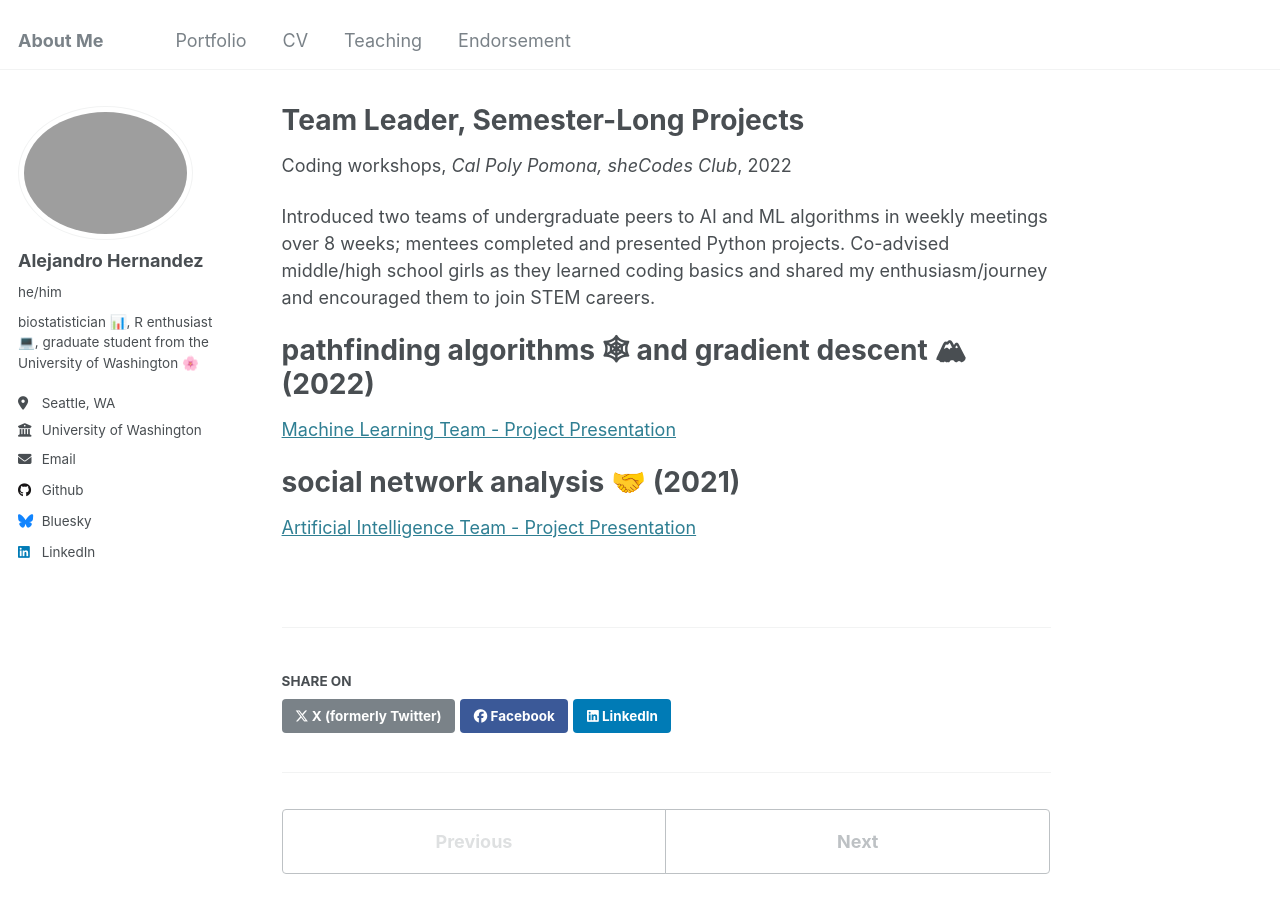
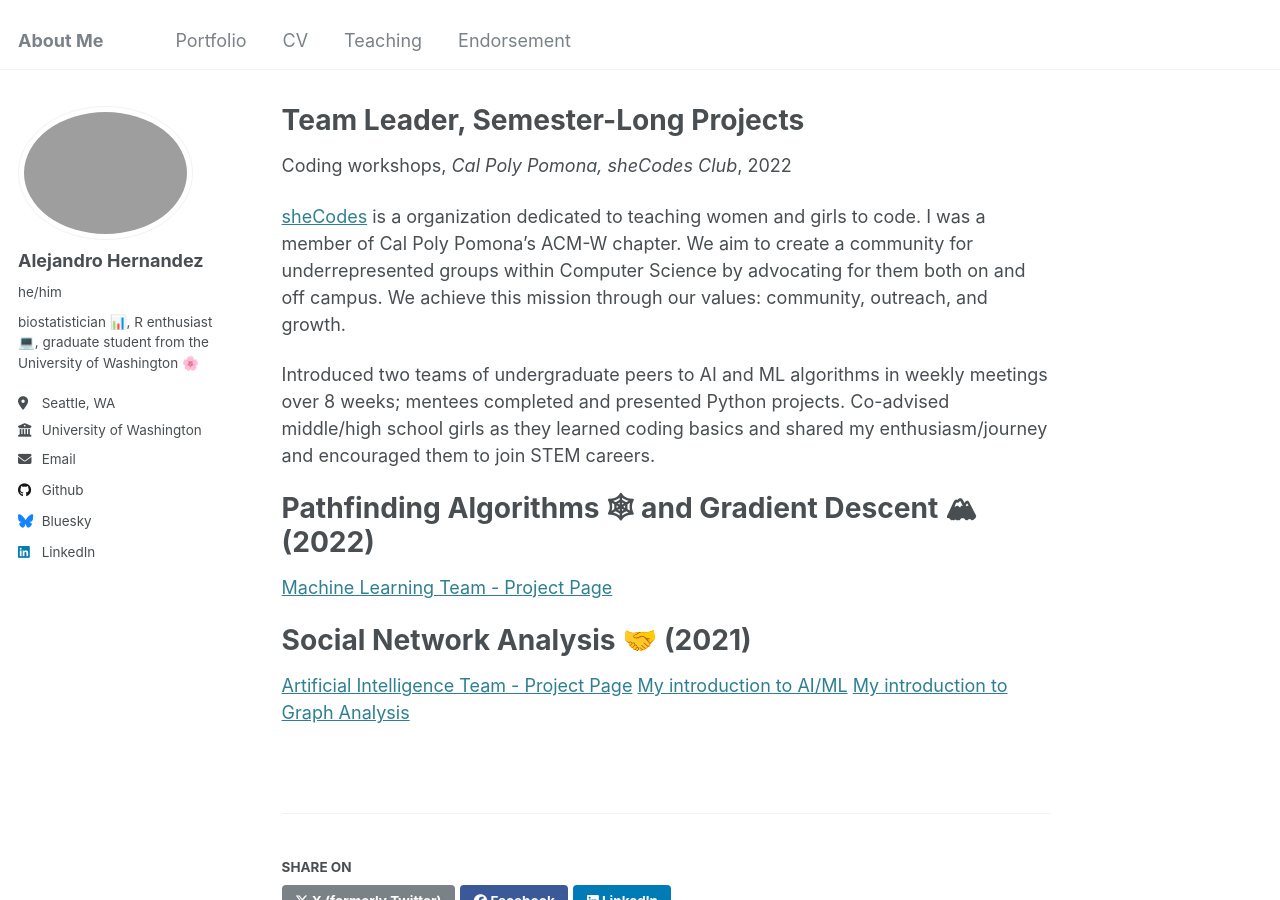
Before and after one commit to alejandroh3005/alejandroh3005.github.io, a Jekyll site: the page built from _teaching/slp.md, in a window 1280 px wide and 900 px high. Built offline with Jekyll 4.4.1, drawn with Linux system fonts in a browser that asks for light colours.

Commit message:
Update slp.md

```diff
--- a/_teaching/slp.md
+++ b/_teaching/slp.md
@@ -8,15 +8,18 @@ date: 2022-07-01
 location: "Pomona, USA"
 ---
 
+[sheCodes](https://www.cppshecodes.com/index.html#about) is a organization dedicated to teaching women and girls to code. I was a member of Cal Poly Pomona’s ACM-W chapter. We aim to create a community for underrepresented groups within Computer Science by advocating for them both on and off campus. We achieve this mission through our values: community, outreach, and growth.
+
 Introduced two teams of undergraduate peers to AI and ML algorithms in weekly meetings over 8 weeks; mentees completed and presented Python projects. Co-advised middle/high school girls as they learned coding basics and shared my enthusiasm/journey and encouraged them to join STEM careers.
 
-pathfinding algorithms 🕸 and gradient descent 🏔 (2022)
+Pathfinding Algorithms 🕸 and Gradient Descent 🏔 (2022)
 ======
 
-[Machine Learning Team - Project Presentation](https://www.cppshecodes.com/slp_2022.html)
+[Machine Learning Team - Project Page](https://www.cppshecodes.com/slp_2022.html)
 
-
-social network analysis 🤝 (2021)
+Social Network Analysis 🤝 (2021)
 ======
 
-[Artificial Intelligence Team - Project Presentation](https://www.cppshecodes.com/slp_2021.html)
+[Artificial Intelligence Team - Project Page](https://www.cppshecodes.com/slp_2021.html)
+[My introduction to AI/ML](https://youtu.be/1jLu9YcEluY)
+[My introduction to Graph Analysis](https://youtu.be/kn6PMMnpXE4)
```
